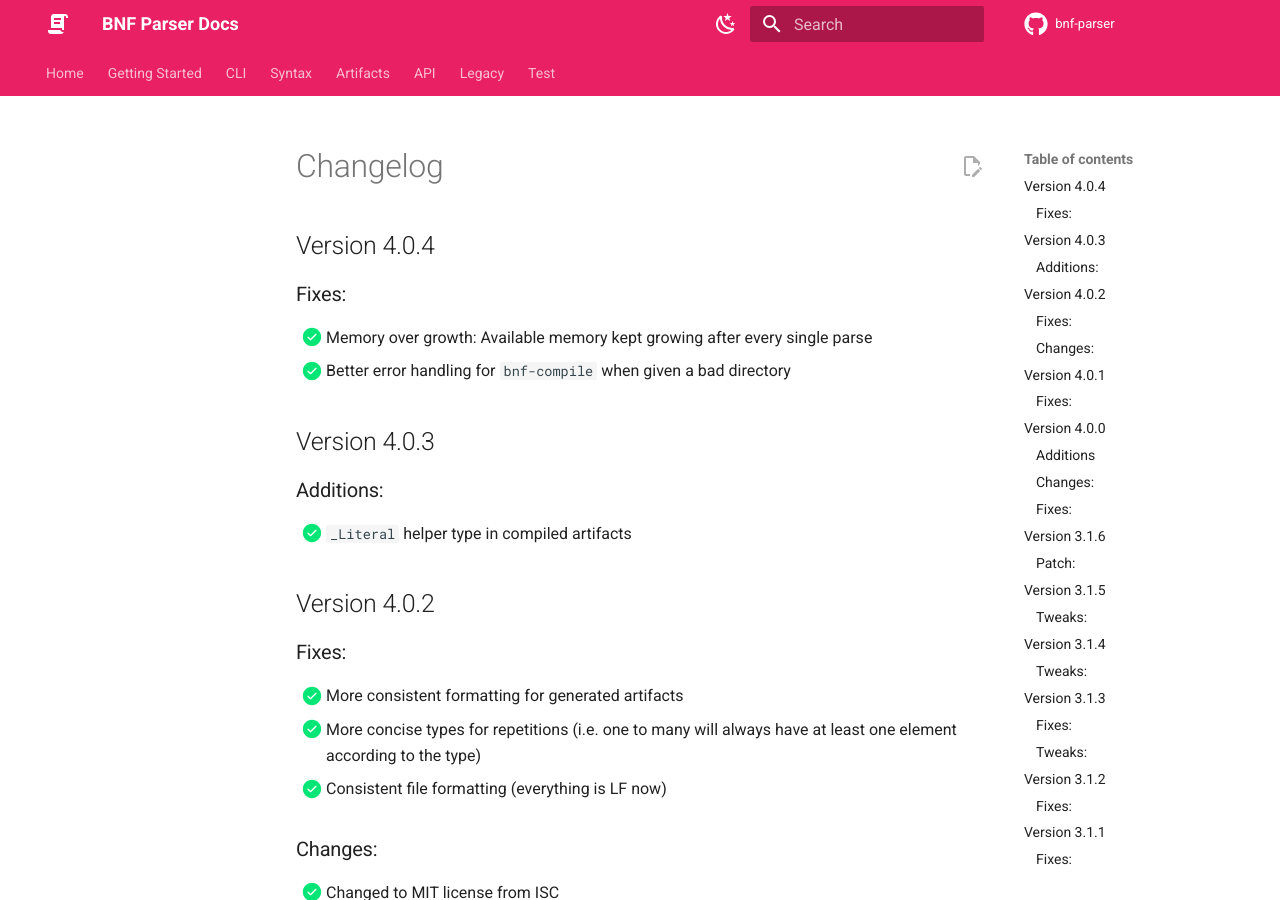
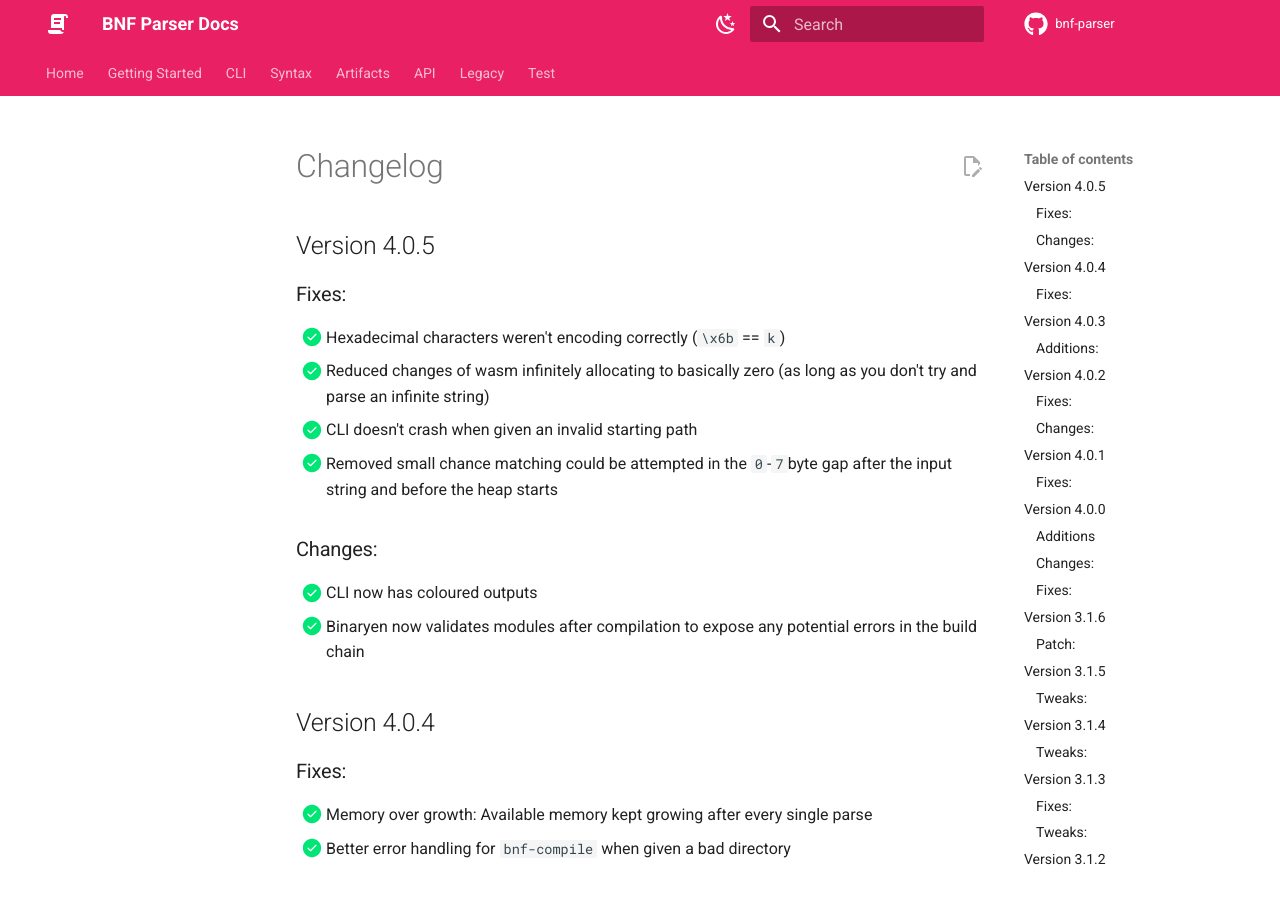
Before and after one commit to AjaniBilby/BNF-parser, an MkDocs documentation site: the page built from docs/source/changelog.md, in a window 1280 px wide and 900 px high. Built offline with MkDocs 1.6.1 and Material for MkDocs 9.7.7, drawn with Linux system fonts in a browser that asks for light colours; comment, search, counter and statistics services are not loaded.

Commit message:
Publish v4.0.5

```diff
--- a/docs/source/changelog.md
+++ b/docs/source/changelog.md
@@ -1,4 +1,16 @@
 # Changelog
+
+## Version 4.0.5
+
+### Fixes:
+  - [x] Hexadecimal characters weren't encoding correctly (`\x6b` == `k`)
+  - [x] Reduced changes of wasm infinitely allocating to basically zero (as long as you don't try and parse an infinite string)
+  - [x] CLI doesn't crash when given an invalid starting path
+  - [x] Removed small chance matching could be attempted in the `0`-`7`byte gap after the input string and before the heap starts
+
+### Changes:
+  - [x] CLI now has coloured outputs
+  - [x] Binaryen now validates modules after compilation to expose any potential errors in the build chain
 
 ## Version 4.0.4
 
--- a/package.json
+++ b/package.json
@@ -1,6 +1,6 @@
 {
 	"name": "bnf-parser",
-	"version": "4.0.4",
+	"version": "4.0.5",
 	"description": "Deterministic BNF compiler/parser",
 	"homepage": "https://bnf-parser.ajanibilby.com",
 	"main": "./bin/index.js",
```
Also changed, not shown: 1 other file.
